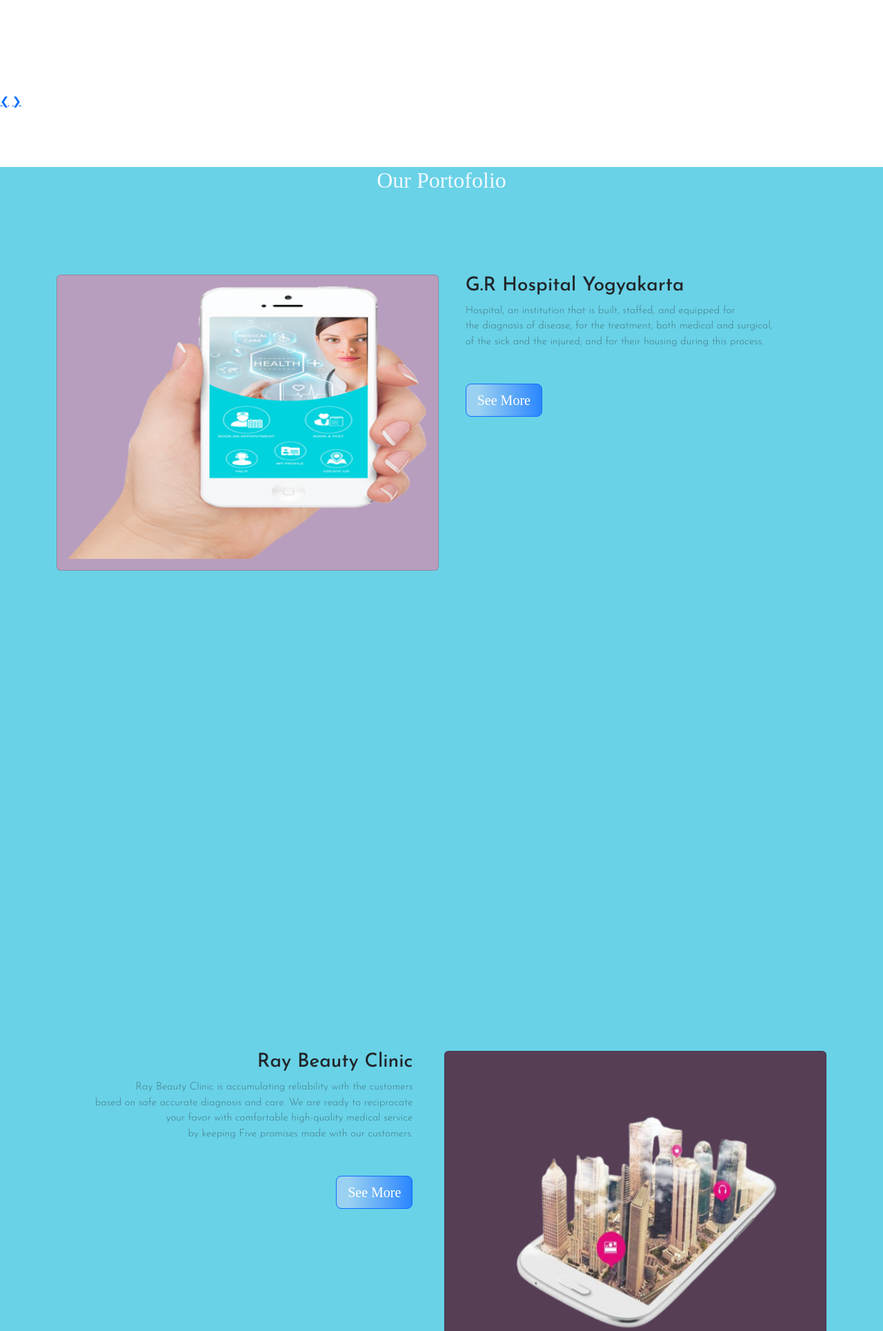
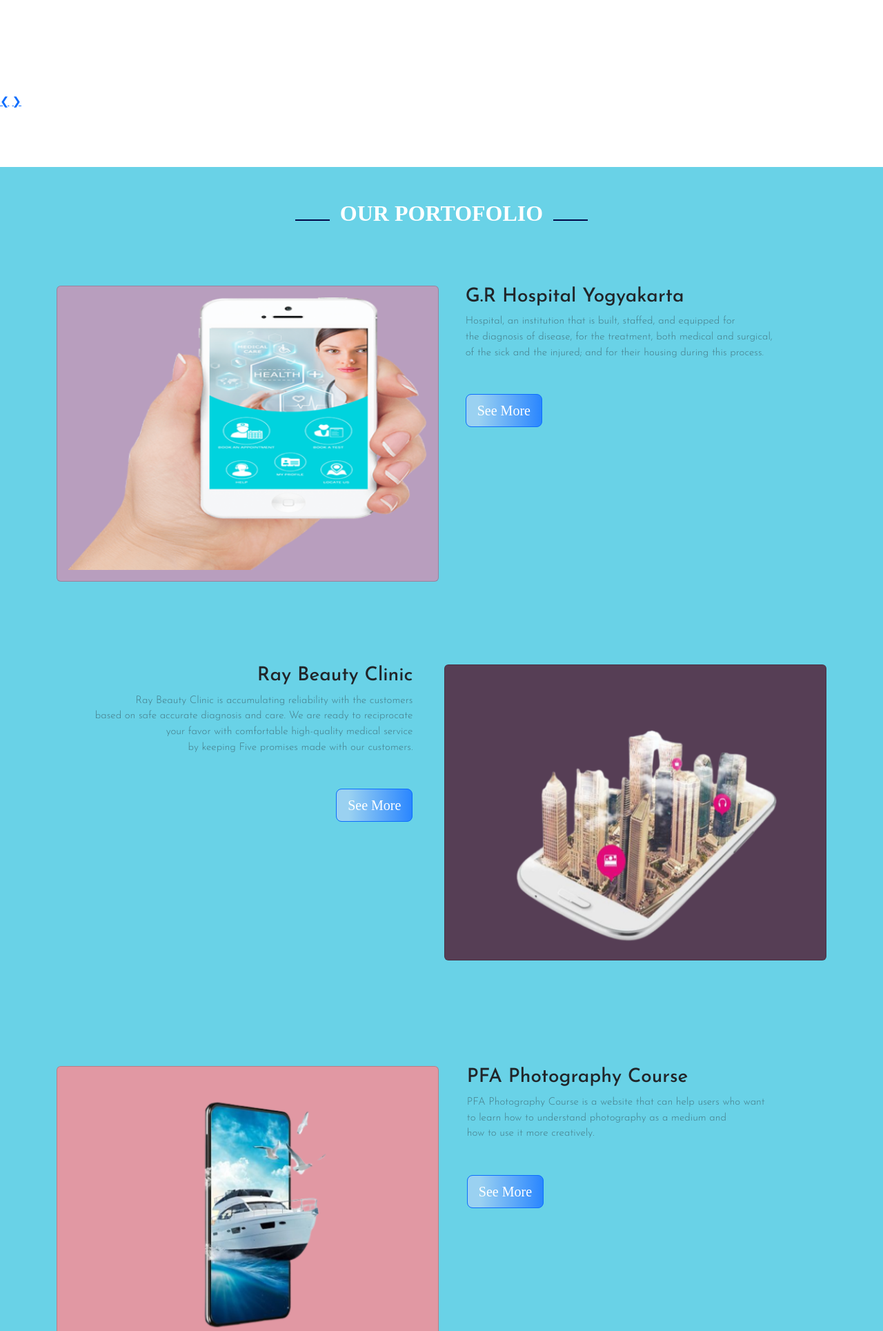
Before and after one commit to alvarisqi/final-project-3, a PHP site: page / in a window 1280 px wide. Shown: the part 4315-6244 px from the top of the page at 69% size. Run offline with PHP 8.4, Linux system fonts and the light colour scheme; some web fonts are replaced.

Commit message:
section 3 & 4 1.3

```diff
--- a/index.html
+++ b/index.html
@@ -120,9 +120,12 @@
     </div>
 
     <!-- Section 3 -->
-    <div id="carouselExampleSlidesOnly" class="carousel slide" data-bs-ride="carousel">
+    <div id="carouselExampleSlidesOnly" class="carousel slide" data-bs-ride="carousel" id="portofolio">
         <div class="carousel-inner">
-          <h2 class="h2">Our Portofolio</h2>
+          <div class="section-title mt-5" data-aos="fade-up">
+            <h2 class="h2" style="color:white ;">Our Portofolio</h2>
+          </div>
+
           <section class="project-1">
             <div class="container mb-4">
               <div class="project-left-1">
@@ -171,8 +174,9 @@
         </section>
 
         <!-- Final Project Pramudia -->
+
+          <section class="project-3">
               <div class="container">
-            <section class="project-3">
                 <div class="img-left-3">
                   <div class="card" id="bg-card-3">
                     <div class="card-body">
@@ -189,8 +193,10 @@
                         <a href="https://glowing-puppy-80d1e8.netlify.app/index.html" target='_blank' type="button" class="btn btn-primary btn-lg">See More</a>
                   </div>
                 </div>
+              </div>
+
           </section>
-          </div>
+
 
           <!-- <h2 class="destination text-center">Find Your Vacation Destinations</h2> -->
           <!-- content 2 -->
--- a/style.css
+++ b/style.css
@@ -337,10 +337,7 @@
     padding-left: 5%;
     font-family: 'Source Serif Pro', serif;
 }
-.project-2{
-    margin-top: 45%;
-    padding-bottom: 43%;
-}
+
 .img-right-2{
     float: right;
 }
@@ -348,7 +345,9 @@
     background-color:rgb(86, 62, 85);
     margin-bottom: 6%;
 }
-
+.project-1{
+  margin-top: -5%;
+}
 .img-left-3{
     float: left;
     /* margin-top: 25%; */
```
Lines whose indentation alone changed are shown as unchanged.
